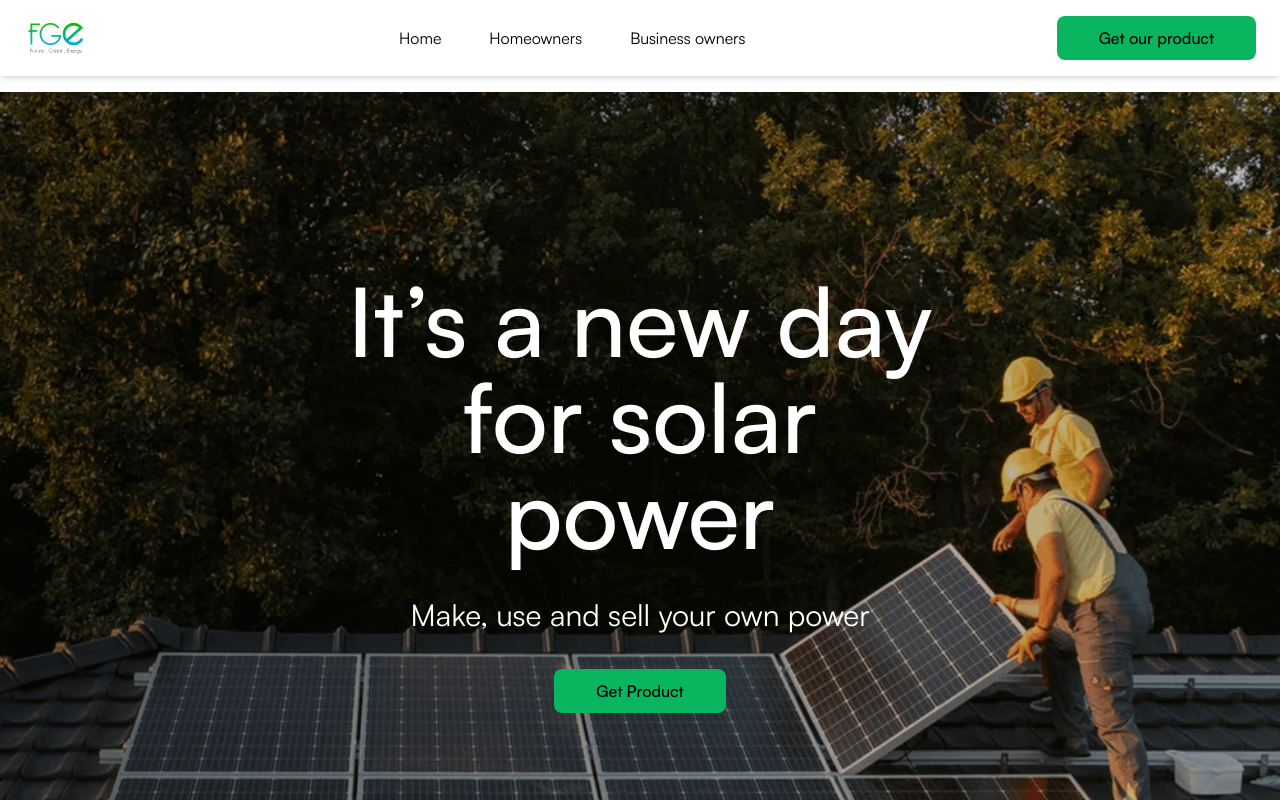
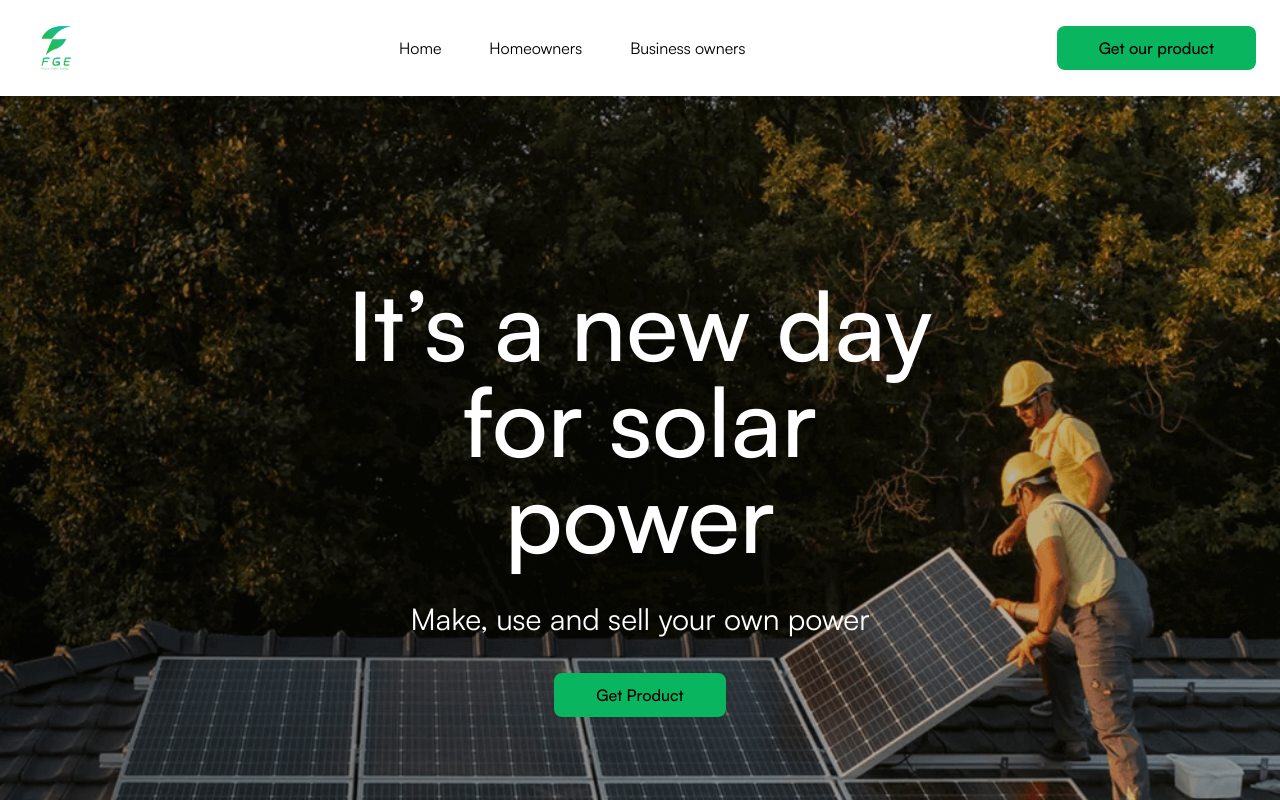
Before and after one commit to SwiftLoopTech/free-green-energy, a Next.js app: page / in a window 1280 px wide. Shown: the top 800 px of the page. Built offline with nearby package versions, Linux system fonts and the light colour scheme.

Commit message:
Logo updated

```diff
--- a/components/footer.tsx
+++ b/components/footer.tsx
@@ -55,7 +55,7 @@ const Footer: React.FC = () => {
                   <p>Near Sabarigiri International School </p>
                   <p>Sreekariyam, Trivandrum-695584</p>
                   <p>Phone: +91 80890 73029</p>
-                  <p>Email: fgesolarteam@gmail.com</p>
+                  <p>Email: info@fgesolar.in</p>
                 </div>
               </div>
 
--- a/components/layout.tsx
+++ b/components/layout.tsx
@@ -17,7 +17,7 @@ const Layout: React.FC<LayoutProps> = ({ children }) => {
   return (
     <div className="flex flex-col min-h-screen ">
       <Navbar />
-      <main className={`flex-1 ${marginClass} mt-4`}>{children}</main>
+      <main className={`flex-1 ${marginClass}`}>{children}</main>
       <Footer />
     </div>
   );
--- a/components/navbar.tsx
+++ b/components/navbar.tsx
@@ -52,7 +52,7 @@ const Navbar: React.FC = () => {
             <Image
               height={32}
               width={64}
-              src="/images/fge-logo.png"
+              src="/images/logo2.png"
               alt="Company Logo"
             />
           </Link>
--- a/pages/_app.tsx
+++ b/pages/_app.tsx
@@ -60,8 +60,8 @@ function MyApp({ Component, pageProps }: AppProps) {
         <meta name="viewport" content="width=device-width, initial-scale=1" />
 
         {/* Favicon */}
-        <link rel="icon" href="/images/fge-logo.png" />
-        <link rel="apple-touch-icon" href="/images/fge-logo.png" />
+        <link rel="icon" href="/images/logo2.png" />
+        <link rel="apple-touch-icon" href="/images/logo2.png" />
 
         {/* Open Graph / Facebook */}
         <meta property="og:type" content="business.business" />
@@ -75,7 +75,7 @@ function MyApp({ Component, pageProps }: AppProps) {
         />
         <meta
           property="og:image"
-          content="https://www.fgesolar.in/images/fge-logo.png"
+          content="https://www.fgesolar.in/images/logo2.png"
         />
         <meta property="og:url" content="https://www.fgesolar.in" />
         <meta
@@ -98,7 +98,7 @@ function MyApp({ Component, pageProps }: AppProps) {
         />
         <meta
           name="twitter:image"
-          content="https://www.fgesolar.in/images/fge-logo.png"
+          content="https://www.fgesolar.in/images/logo2.png"
         />
 
         {/* Canonical URL */}
```
Also changed, not shown: public/images/logo2.png (added).
